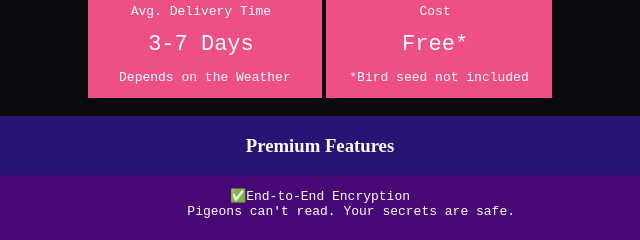
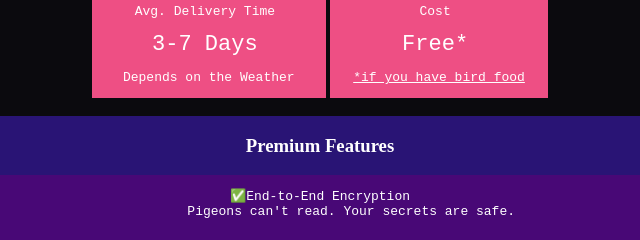
Before and after one commit to kashif-08/CommLab, a plain HTML site: page tutorial/pigeons.html in a window 1280 px wide. Shown: the part 292-532 px from the top of the page, 320-960 px from the left. Drawn offline with Linux system fonts and the light colour scheme.

Commit message:
added link to yanny's tutorial

```diff
--- a/tutorial/pigeons.html
+++ b/tutorial/pigeons.html
@@ -65,7 +65,7 @@ The original message protocol. RFC 1149 certified. No bandwidth limits, but down
           </div>
 
           <div>
-            <pre>   *Bird seed not included   </pre>
+            <pre>   <a style="color: white;" href="https://yanny-wanyan.github.io/ComLabWeb/tutorial/" target="_blank">*if you have bird food</a>   </pre>
           </div>
 
       </div>
```
